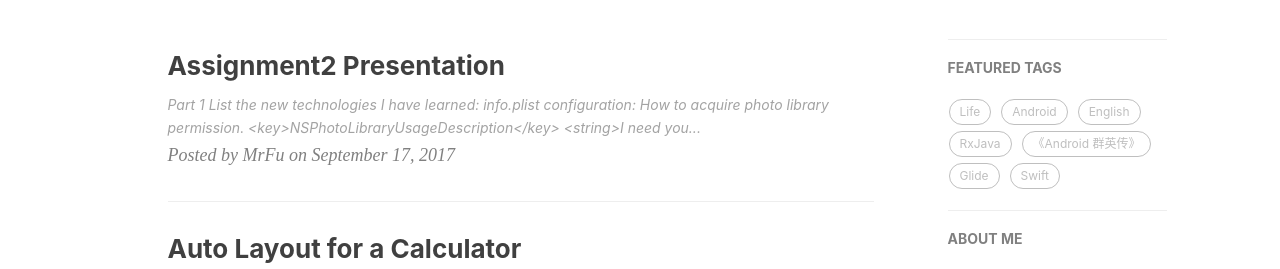
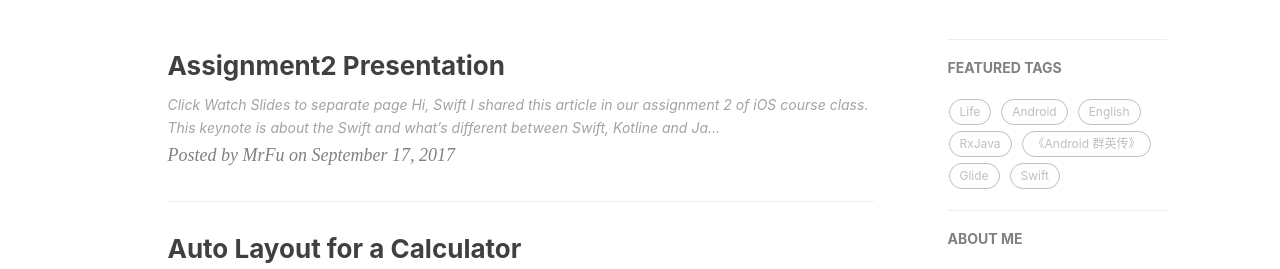
Before and after one commit to MrFuFuFu/mrfufufu.github.io, a Jekyll site: the page built from index.html, in a window 1280 px wide and 900 px high. Shown: the part 419-688 px from the top of the window. Built offline with Jekyll 4.4.1, drawn with Linux system fonts in a browser that asks for light colours; nearby versions of some CDN libraries; the list of posts is cut into pages by our own code; comment, search, counter and statistics services are not loaded.

Commit message:
change to keynote

```diff
--- a/_posts/2017-09-17-Assignment2_Presentation.markdown
+++ b/_posts/2017-09-17-Assignment2_Presentation.markdown
@@ -1,13 +1,37 @@
 ---
-layout: post
+layout: keynote
 title:  Assignment2 Presentation
+iframe:    "//mrfu.me/assignment2-keynote/"
 author: MrFu
 date:   2017-09-17 14:35:00
-catalog:    true
 tags:
     - Swift
     - iOS
 ---
+
+
+
+> Click *Watch Slides to separate page*
+
+Hi, Swift
+
+I shared this article in our assignment 2 of iOS course class. This keynote is about the **Swift** and what's different between Swift, Kotline and Java.
+
+
+
+
+### [Watch Slides →](//mrfu.me/assignment2-keynote)
+
+<img src="https://raw.githubusercontent.com/MrFuFuFu/assignment2-keynote/master/attach/1505640285.png" width="300" height="300"/>
+
+
+<small class="img-hint">You can also scan QR code to browser it on your mobile devices</small>
+
+[Github](https://github.com/MrFuFuFu/assignment2-keynote)
+
+
+
+
 
 
 ## Part 1
@@ -147,3 +171,12 @@
 * Save data to server-side or Core Data or iCloud.
 
 See: [The App Life Cycle](https://developer.apple.com/library/content/documentation/iPhone/Conceptual/iPhoneOSProgrammingGuide/TheAppLifeCycle/TheAppLifeCycle.html)
+
+
+## Part 2: Swift, Java and Kotlin
+
+Kotlin:
+
+> Statically typed programming language for modern multiplatform applications
+
+> 100% interoperable with Java™ and Android™ (Now official on Android)
```
